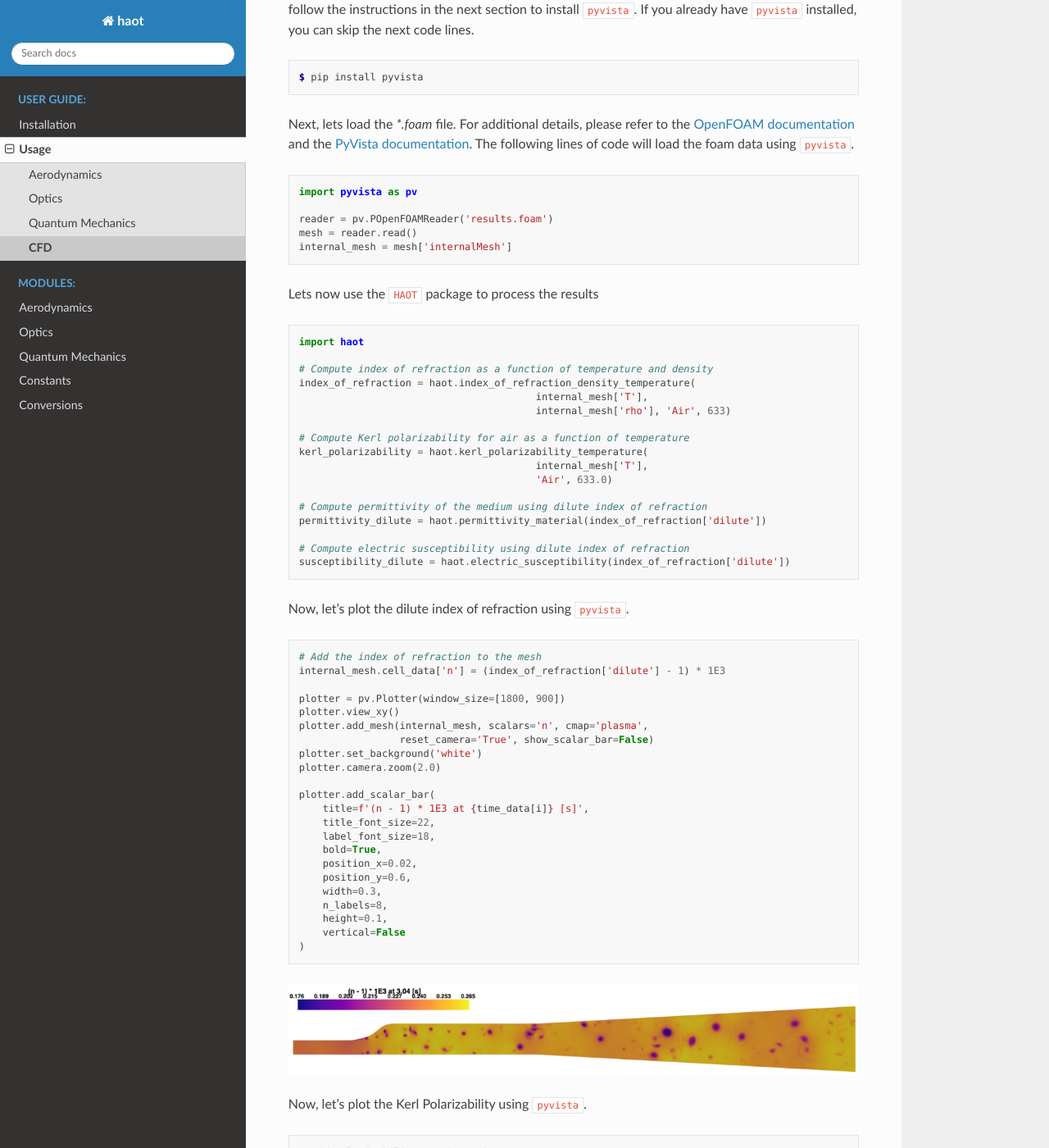
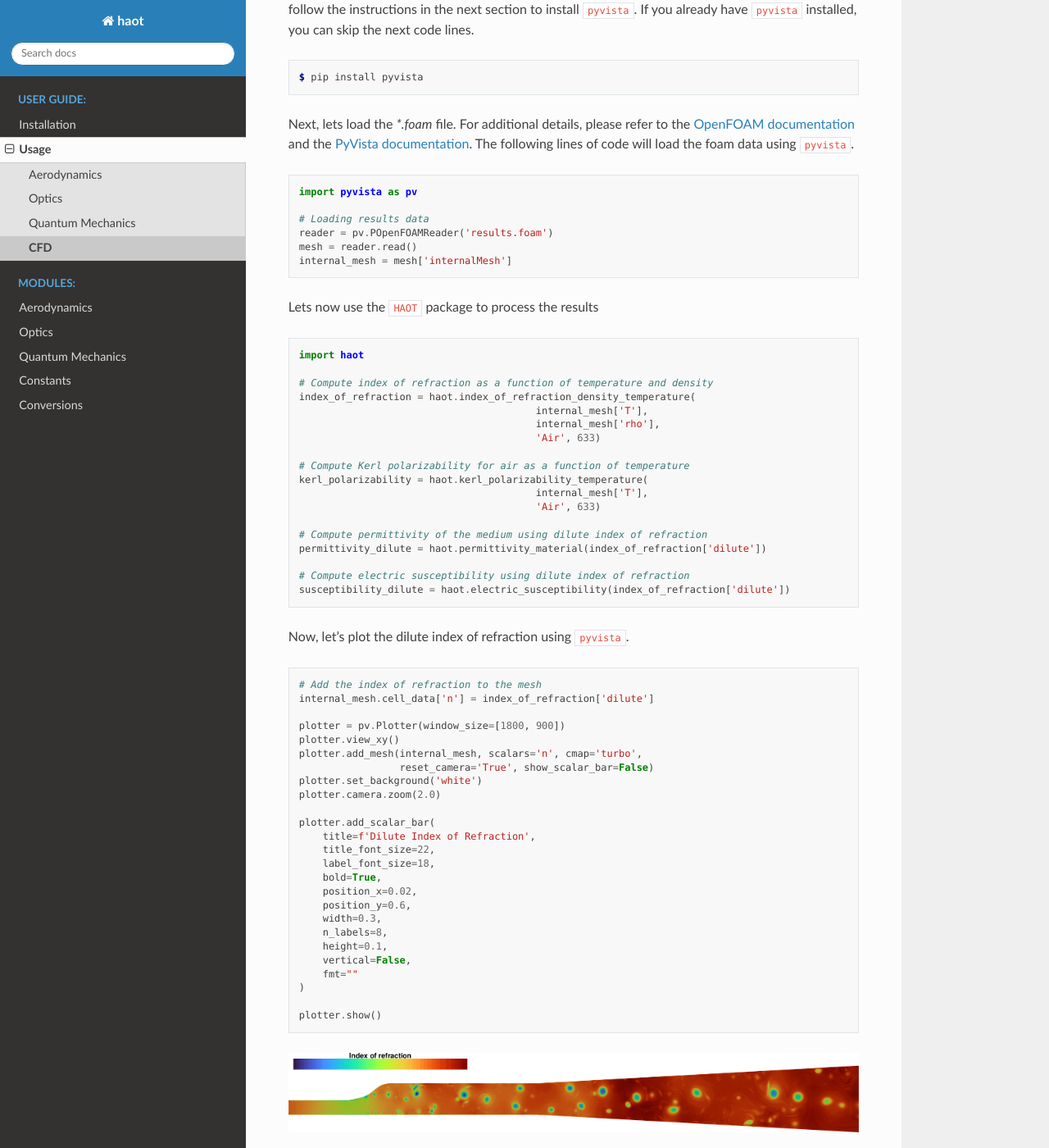
Before and after one commit to mliza/HAOT, a Sphinx documentation site: the page built from docs/source/user_guide/examples/CFD.rst, in a window 1280 px wide and 1400 px high, scrolled down 281 px. Shown: the whole window at 82% size. Built offline with Sphinx 7.4.7 and the Read the Docs theme 3.1.0, drawn with Linux system fonts in a browser that asks for light colours; the version number is read from the project's files by our own code.

Commit message:
Updated CFD

```diff
--- a/docs/source/user_guide/examples/CFD.rst
+++ b/docs/source/user_guide/examples/CFD.rst
@@ -17,6 +17,7 @@
 
     import pyvista as pv
 
+    # Loading results data
     reader = pv.POpenFOAMReader('results.foam')
     mesh = reader.read()
     internal_mesh = mesh['internalMesh']
@@ -30,12 +31,13 @@
     # Compute index of refraction as a function of temperature and density
     index_of_refraction = haot.index_of_refraction_density_temperature(
                                             internal_mesh['T'],
-                                            internal_mesh['rho'], 'Air', 633)
+                                            internal_mesh['rho'],
+                                            'Air', 633)
 
     # Compute Kerl polarizability for air as a function of temperature
     kerl_polarizability = haot.kerl_polarizability_temperature(
                                             internal_mesh['T'],
-                                            'Air', 633.0)
+                                            'Air', 633)
 
     # Compute permittivity of the medium using dilute index of refraction
     permittivity_dilute = haot.permittivity_material(index_of_refraction['dilute'])
@@ -49,17 +51,17 @@
 .. code:: python
 
     # Add the index of refraction to the mesh
-    internal_mesh.cell_data['n'] = (index_of_refraction['dilute'] - 1) * 1E3
+    internal_mesh.cell_data['n'] = index_of_refraction['dilute']
 
     plotter = pv.Plotter(window_size=[1800, 900])
     plotter.view_xy()
-    plotter.add_mesh(internal_mesh, scalars='n', cmap='plasma',
+    plotter.add_mesh(internal_mesh, scalars='n', cmap='turbo',
                      reset_camera='True', show_scalar_bar=False)
     plotter.set_background('white')
     plotter.camera.zoom(2.0)
 
     plotter.add_scalar_bar(
-        title=f'(n - 1) * 1E3 at {time_data[i]} [s]',
+        title=f'Dilute Index of Refraction',
         title_font_size=22,
         label_font_size=18,
         bold=True,
@@ -68,8 +70,11 @@
         width=0.3,
         n_labels=8,
         height=0.1,
-        vertical=False
+        vertical=False,
+        fmt=""
     )
+
+    plotter.show()
 
 .. image:: images/index_of_refraction.png
 
```
Also changed, not shown: other parts of docs/source/user_guide/examples/CFD.rst (+1 -1 lines), docs/source/user_guide/examples/images/dielectric.png (deleted), docs/source/user_guide/examples/images/index_of_refraction.png, docs/source/user_guide/examples/images/kerl_polarizability.png, docs/source/user_guide/examples/images/permittivity.png (added), docs/source/user_guide/examples/images/susceptibility.png (added).
